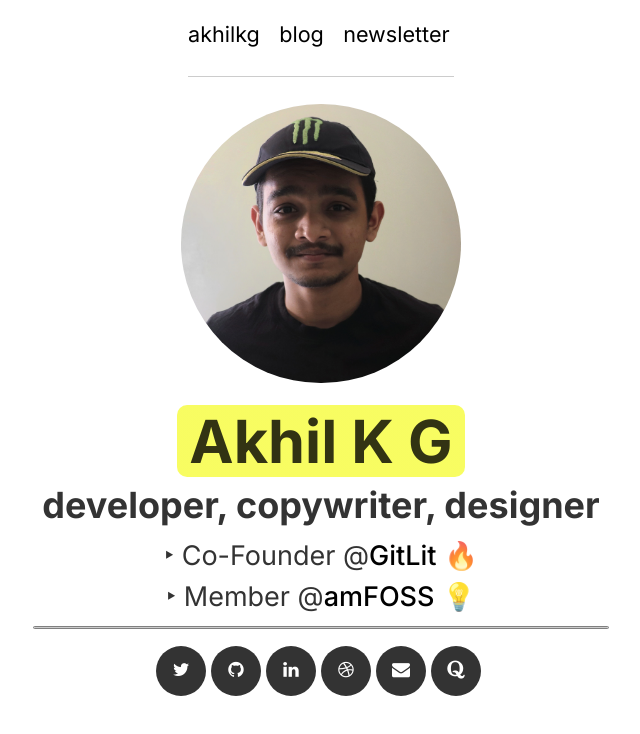
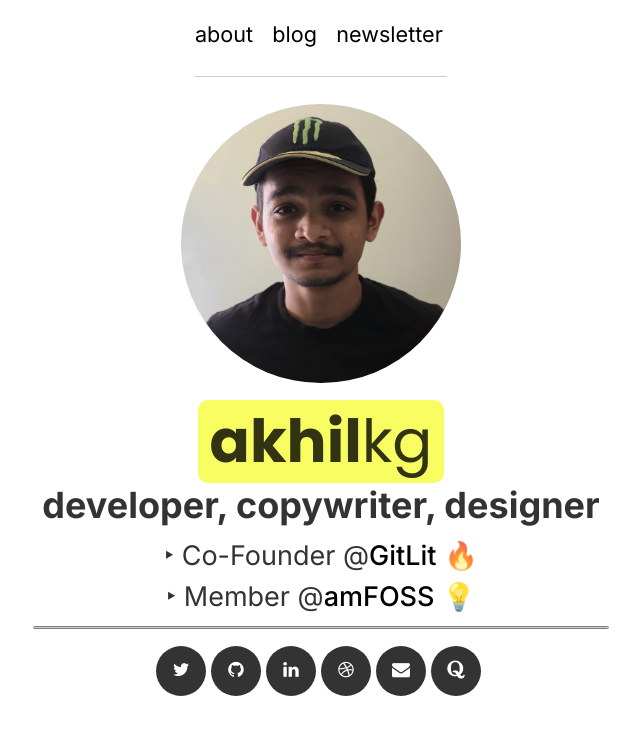
Before and after one commit to akhilam512/akhilam512.github.io, a Gatsby site: page / in a window 1280 px wide. Shown: the whole page, without its empty margins (319-959 px from the left). Built offline with nearby package versions, Linux system fonts and the light colour scheme; Gatsby itself is replaced by a stand-in of ours; a small style sheet from the web is missing.

Commit message:
landing:branding changes

```diff
--- a/src/components/header.js
+++ b/src/components/header.js
@@ -107,7 +107,7 @@ const Header = ({ siteTitle }) => (
   <SiteHeader>
     <Content>
       <p>
-        <HomeLink to="/">{siteTitle}</HomeLink>
+        <HomeLink to="/">about</HomeLink>
         <NavLink to="/blog">blog</NavLink>
         <NavLink to="https://akhilkg.substack.com/" target="_blank"
               rel="noopener noreferrer">newsletter</NavLink>
--- a/src/components/landing-bio.js
+++ b/src/components/landing-bio.js
@@ -29,7 +29,10 @@ const NameHeader = styled.h1`
   text-decoration: none;
   font-size: 3.3rem;
   margin-bottom: 0.2em;
+  font-family: Poppins;
+  font-weight: normal;
 `
+
 const NameHeader2 = styled.h4`
   text-decoration: none;
   font-size: 2rem;
@@ -92,11 +95,12 @@ const LandingBio = () => (
           </AvatarContainer>
           <NameHeader>
             {" "}
-            <NameText>Akhil K G </NameText>
+            <NameText>
+              {" "}
+              <strong>akhil</strong>kg{" "}
+            </NameText>
           </NameHeader>
-
           <NameHeader2> {data.site.siteMetadata.subtitle}</NameHeader2>
-
           <Description>
             ‣ Co-Founder @
             <a
--- a/src/components/layout.css
+++ b/src/components/layout.css
@@ -1,5 +1,6 @@
 @import url('https://fonts.googleapis.com/css2?family=Lato:ital,wght@0,300;0,400;0,700;0,900;1,700&display=swap');
 @import url('https://fonts.googleapis.com/css2?family=Inter:wght@300;400;500;600;700&display=swap');
+@import url('https://fonts.googleapis.com/css2?family=Poppins:wght@300;400;500;600;700;900&display=swap');
 
 code {
   background-color: hsla(0, 0%, 0%, 0.04);
```
